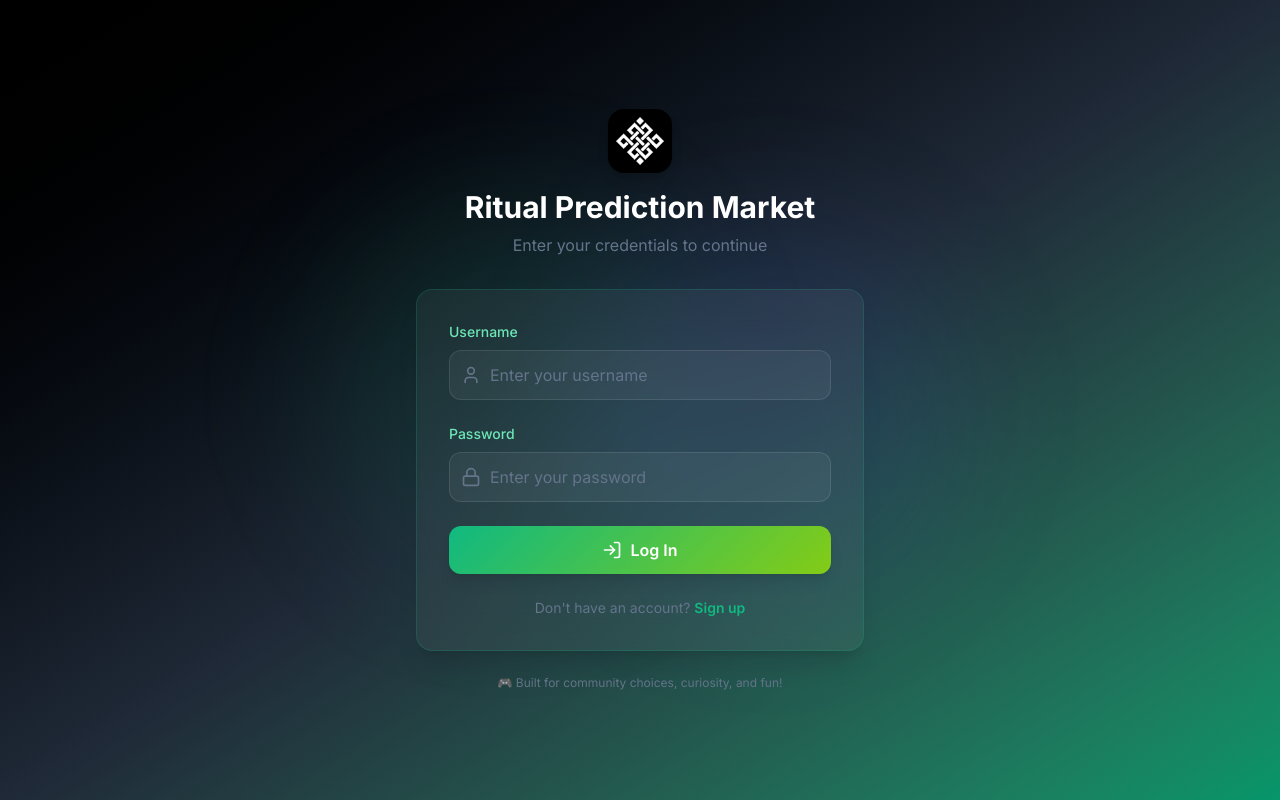
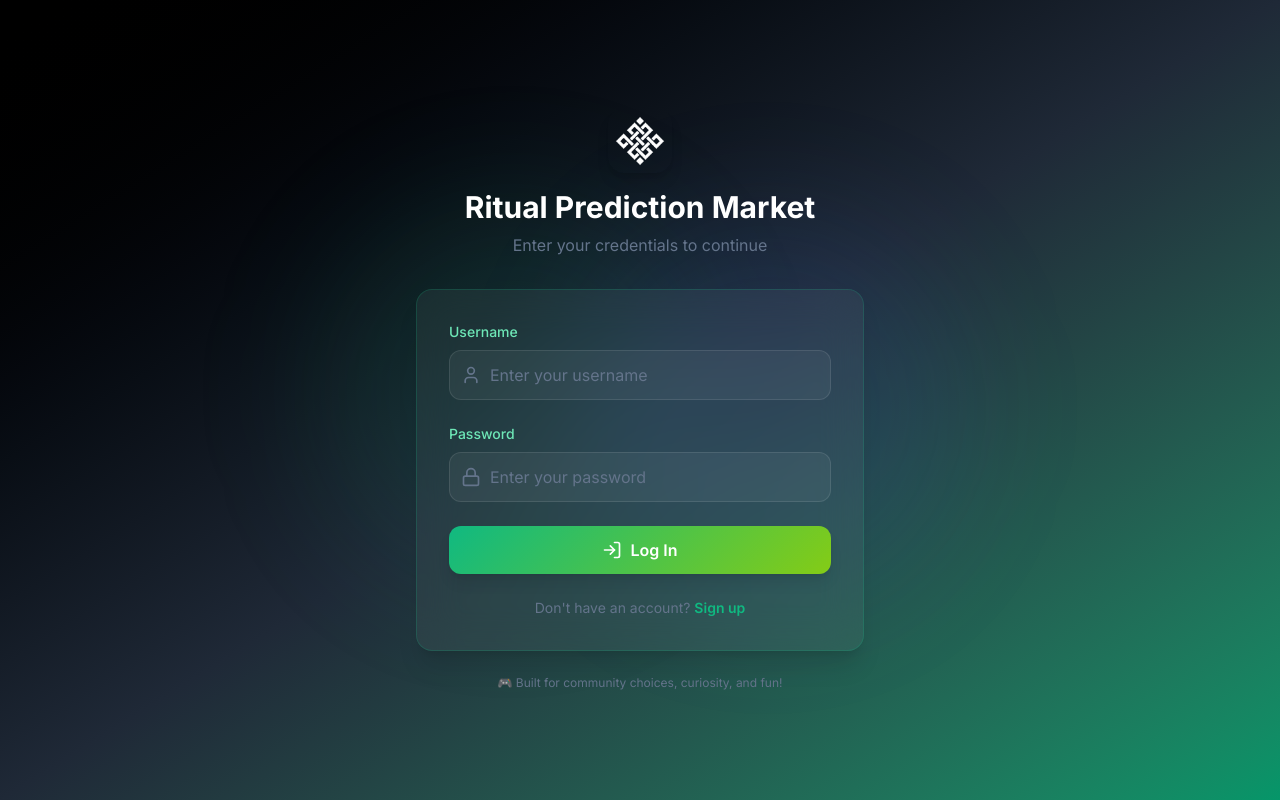
Before and after one commit to UIDickinson/ritual-pm, a Next.js app: page /login in a window 1280 px wide. Built offline with nearby package versions, Linux system fonts and the light colour scheme.

Commit message:
v1 update

```diff
--- a/app/login/page.js
+++ b/app/login/page.js
@@ -42,7 +42,7 @@ export default function LoginPage() {
       <div className="w-full max-w-md relative z-10">
         {/* Logo/Brand */}
         <div className="text-center mb-8">
-          <div className="inline-flex items-center justify-center w-16 h-16 rounded-2xl bg-black mb-4 shadow-lg">
+          <div className="inline-flex items-center justify-center w-16 h-16 rounded-2xl overflow-hidden mb-4 shadow-lg">
             <Image
               src="/logo.png"
               alt="Ritual Logo"
--- a/app/register/page.js
+++ b/app/register/page.js
@@ -62,7 +62,7 @@ export default function RegisterPage() {
       <div className="w-full max-w-md relative z-10">
         {/* Logo/Brand */}
         <div className="text-center mb-8">
-          <div className="inline-flex items-center justify-center w-16 h-16 rounded-2xl bg-black mb-4 shadow-lg">
+          <div className="inline-flex items-center justify-center w-16 h-16 rounded-2xl overflow-hidden mb-4 shadow-lg">
             <Image
               src="/logo.png"
               alt="Ritual Logo"
--- a/components/Navigation.js
+++ b/components/Navigation.js
@@ -31,7 +31,7 @@ export default function Navigation() {
         <div className="flex items-center justify-between h-20">
           {/* Logo/Brand */}
           <Link href="/" className="flex items-center gap-3 group">
-            <div className="w-10 h-10 rounded-xl bg-black flex items-center justify-center shadow-lg group-hover:scale-105 transition-transform">
+            <div className="w-10 h-10 rounded-xl overflow-hidden shadow-lg group-hover:scale-105 transition-transform">
               <Image
                 src="/logo.png"
                 alt="Ritual Logo"
```
